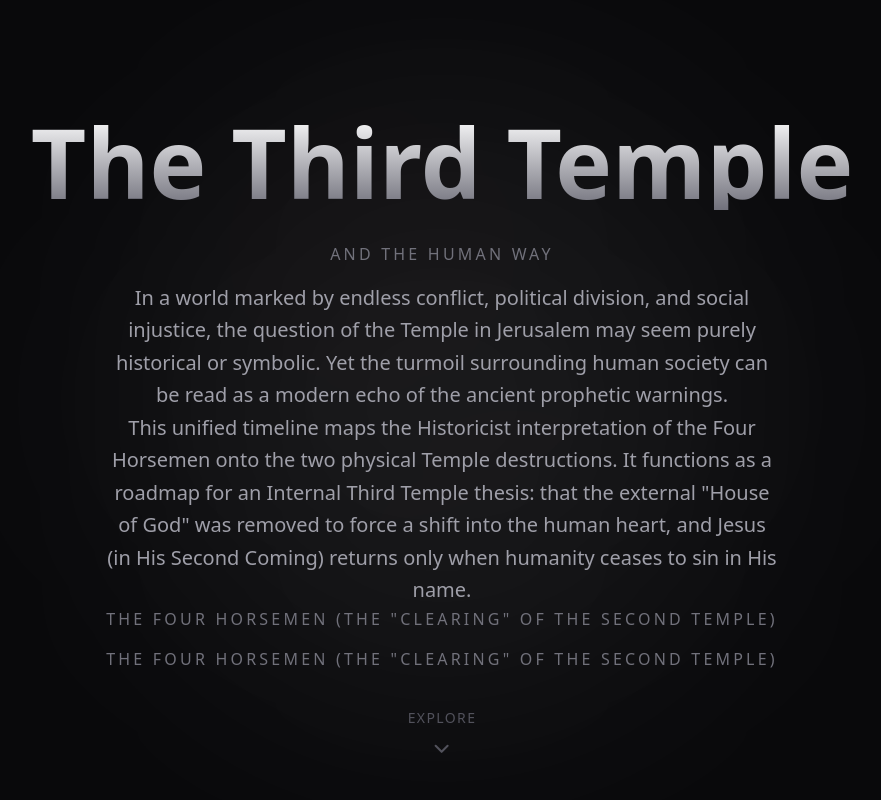
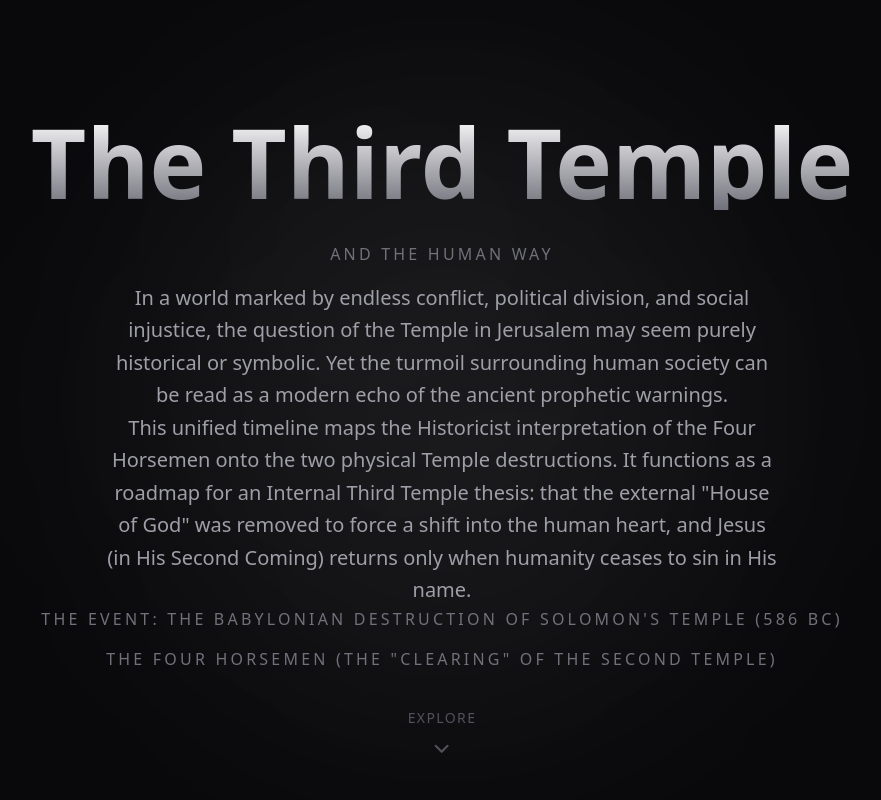
Before and after one commit to galen108/The-Human-Way, a Next.js app: page / in a window 1280 px wide. Shown: the top 800 px of the page, without its empty margins (198-1079 px from the left). Built offline with nearby package versions, Linux system fonts and the light colour scheme.

Commit message:
The-Human-Way, 3/18/2026 — Updae to content.ts and Hero.tsx

```diff
--- a/components/Hero.tsx
+++ b/components/Hero.tsx
@@ -55,7 +55,7 @@ export function Hero() {
               transition={{ duration: 0.8 }}
               className="text-zinc-500 font-medium tracking-[0.2em] uppercase mb-4"
           >
-              {CONTENT.hero.clearing}
+              {CONTENT.hero.event}
           </motion.p>
           <motion.p
               initial={{ opacity: 0, y: 20 }}
```
